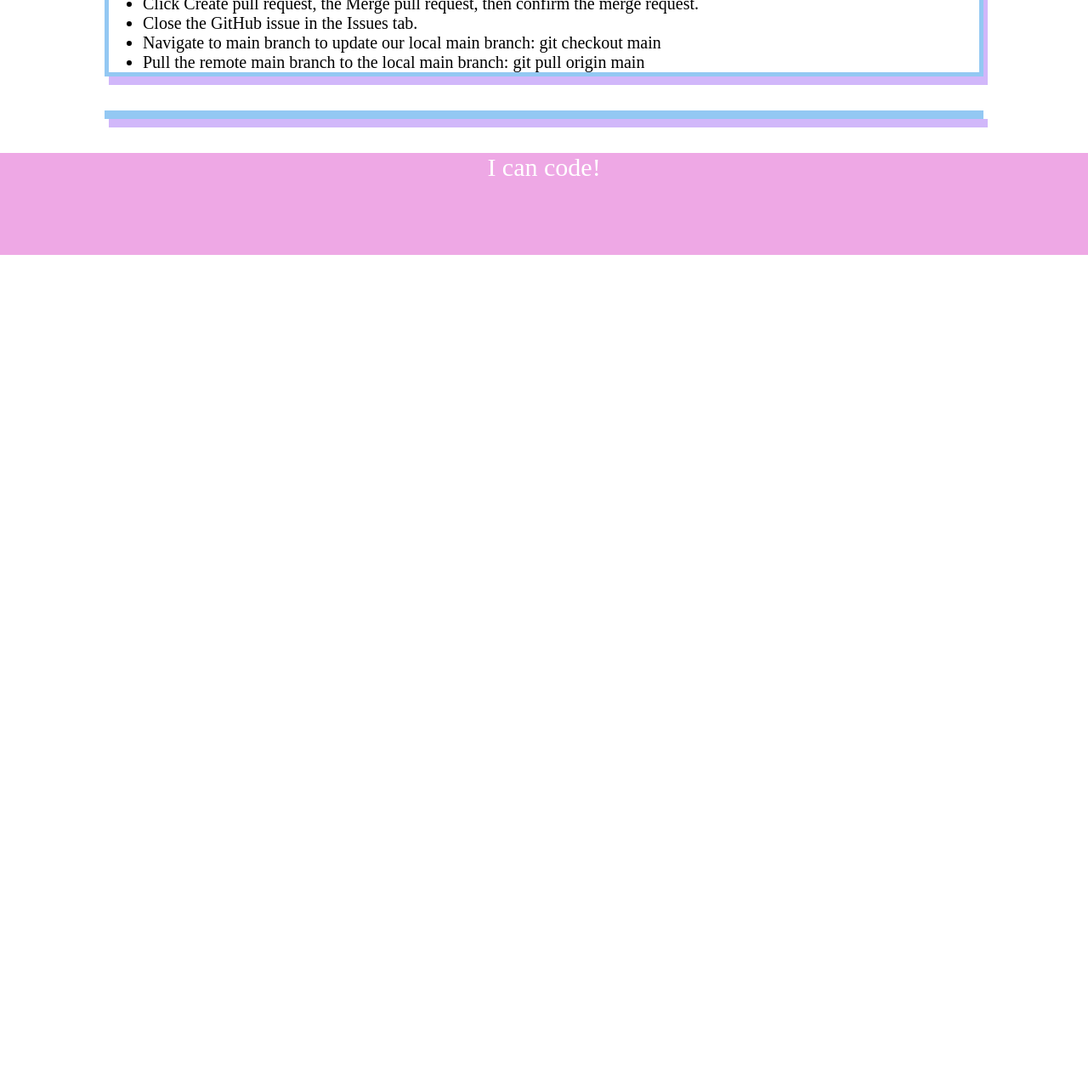
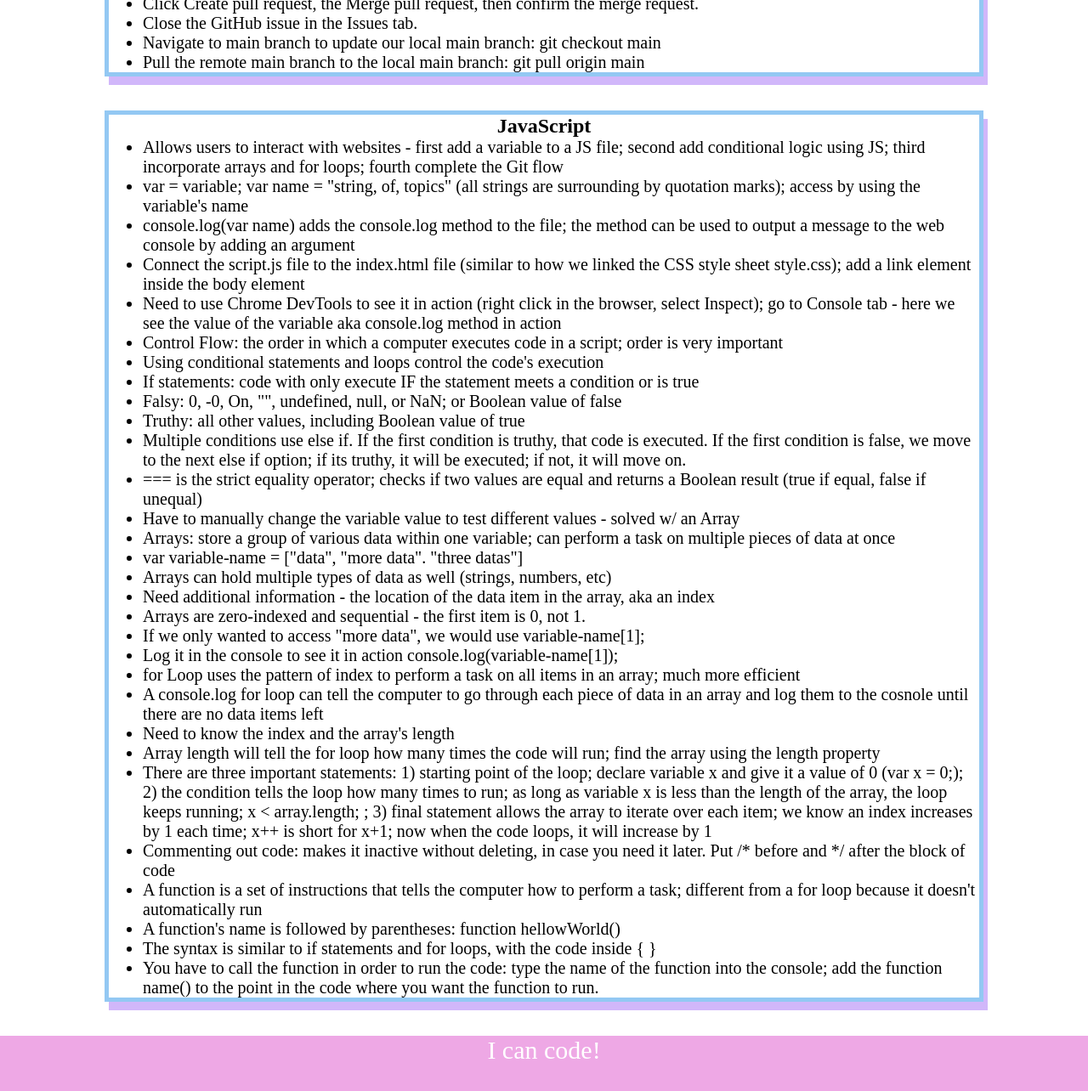
Before and after one commit to annikacrossley/prework-study-guide, a plain HTML site: page index.html in a window 1280 px wide. Shown: the part 1250-2534 px from the top of the page at 85% size. Before the commit the page ends 1550 px from the top, so only its background shows below. Drawn offline with Linux system fonts and the light colour scheme.

Commit message:
added JS functions and notes to the JS section

```diff
--- a/assets/script.js
+++ b/assets/script.js
@@ -1,18 +1,31 @@
 var topics = ['HTML', 'CSS', 'Git', 'JavaScript'];
-for(var x = 0; x<topics.length; x++) {
+
+var randomTopic = topics[Math.floor(Math.random() * topics.length)];
+
+console.log('Here are the topics we learned through Prework:');
+
+function listTopics() {
+    for (var x = 0; x < topics.length; x++) {
         console.log(topics[x]);
       }
+}
 
-/*
-if (topic === 'HTML') {
+console.log('Which topic should we study first?');
+
+function selectTopics() {
+    if (randomTopic === 'HTML') {
     console.log("Let's study HTML!");
-} else if (topic === 'CSS') {
+    } else if (randomTopic === 'CSS') {
     console.log("Let's study CSS!");
-} else if (topic === 'Git') {
+    } else if (randomTopic === 'Git') {
     console.log("Let's study Git!");
-} else if (topic === 'JavaScript') {
+    } else if (randomTopic === 'JavaScript') {
     console.log("Let's study JavaScript!");
     } else {
     console.log('Please try again!');
     }
-*/
+}
+
+listTopics()
+
+selectTopics()
--- a/index.html
+++ b/index.html
@@ -71,7 +71,39 @@
       </section>
 
       <section class="card" id="javascript-section">
-
+        <h2>JavaScript</h2>
+        <ul>
+          <li>Allows users to interact with websites - first add a variable to a JS file; second add conditional logic using JS; third incorporate arrays and for loops; fourth complete the Git flow</li>
+          <li>var = variable; var name = "string, of, topics" (all strings are surrounding by quotation marks); access by using the variable's name</li>
+          <li>console.log(var name) adds the console.log method to the file; the method can be used to output a message to the web console by adding an argument</li>
+          <li>Connect the script.js file to the index.html file (similar to how we linked the CSS style sheet style.css); add a link element inside the body element</li>
+          <li>Need to use Chrome DevTools to see it in action (right click in the browser, select Inspect); go to Console tab - here we see the value of the variable aka console.log method in action</li>
+          <li>Control Flow: the order in which a computer executes code in a script; order is very important</li>
+          <li>Using conditional statements and loops control the code's execution</li>
+          <li>If statements: code with only execute IF the statement meets a condition or is true</li>
+          <li>Falsy: 0, -0, On, "", undefined, null, or NaN; or Boolean value of false</li>
+          <li>Truthy: all other values, including Boolean value of true</li>
+          <li>Multiple conditions use else if. If the first condition is truthy, that code is executed. If the first condition is false, we move to the next else if option; if its truthy, it will be executed; if not, it will move on. </li>
+          <li>=== is the strict equality operator; checks if two values are equal and returns a Boolean result (true if equal, false if unequal)</li>
+          <li>Have to manually change the variable value to test different values - solved w/ an Array</li>
+          <li>Arrays: store a group of various data within one variable; can perform a task on multiple pieces of data at once</li>
+          <li>var variable-name = ["data", "more data". "three datas"]</li>
+          <li>Arrays can hold multiple types of data as well (strings, numbers, etc)</li>
+          <li>Need additional information - the location of the data item in the array, aka an index</li>
+          <li>Arrays are zero-indexed and sequential - the first item is 0, not 1.</li>
+          <li>If we only wanted to access "more data", we would use variable-name[1];</li>
+          <li>Log it in the console to see it in action console.log(variable-name[1]);</li>
+          <li>for Loop uses the pattern of index to perform a task on all items in an array; much more efficient</li>
+          <li>A console.log for loop can tell the computer to go through each piece of data in an array and log them to the cosnole until there are no data items left</li>
+          <li>Need to know the index and the array's length</li>
+          <li>Array length will tell the for loop how many times the code will run; find the array using the length property</li>
+          <li>There are three important statements: 1) starting point of the loop; declare variable x and give it a value of 0 (var x = 0;); 2) the condition tells the loop how many times to run; as long as variable x is less than the length of the array, the loop keeps running; x < array.length; ; 3) final statement allows the array to iterate over each item; we know an index increases by 1 each time; x++ is short for x+1; now when the code loops, it will increase by 1</li>
+          <li>Commenting out code: makes it inactive without deleting, in case you need it later. Put /* before and */ after the block of code</li>
+          <li>A function is a set of instructions that tells the computer how to perform a task; different from a for loop because it doesn't automatically run</li>
+          <li>A function's name is followed by parentheses: function hellowWorld()</li>
+          <li>The syntax is similar to if statements and for loops, with the code inside {  }</li>
+          <li>You have to call the function in order to run the code: type the name of the function into the console; add the function name() to the point in the code where you want the function to run.</li>
+        </ul>
       </section>
     </main>
 
```
Lines whose indentation alone changed are shown as unchanged.
